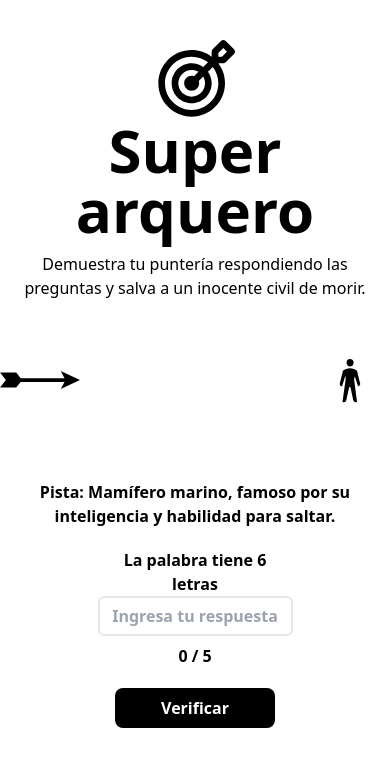
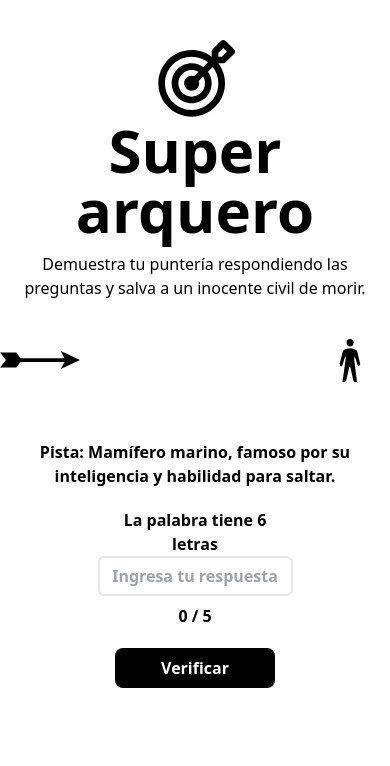
Before and after one commit to oscarenriqq/archery, a Vue app: page / in a window 390 px wide. Shown: the top 766 px of the page. Built offline with nearby package versions, Linux system fonts and the light colour scheme.

Commit message:
fixing spacing

```diff
--- a/src/App.vue
+++ b/src/App.vue
@@ -5,12 +5,12 @@
       <h1 class="text-6xl font-extrabold text-center">Super arquero</h1>
       <p class="text-center px-5 md:px-0 mt-3">Demuestra tu puntería respondiendo las preguntas y salva a un inocente civil de morir.</p>
     </header>
-    <main class="text-center pt-10">
+    <main class="text-center pt-5 md:pt-10">
       <div class="flex justify-between">
         <img :src="Arrow" class="w-20 h-20" id="arrow" />
         <img :src="Body" class="w-20 h-20" />
       </div>
-      <div class="mt-5">
+      <div class="md:mt-5">
         <Notification v-if="hits == hitsToWin" @new-game="newGame" message="¡Has Ganado!" :winner="true"  />
         <Notification v-else-if="missedAttempts == attemptsToLose" @new-game="newGame" message="Perdiste :(" :winner="false"   />
         <Question v-else :hits="hits" :hits-to-win="hitsToWin" @missed-attempt="missedAttempt" @increment-hit="incrementHit" />
```
